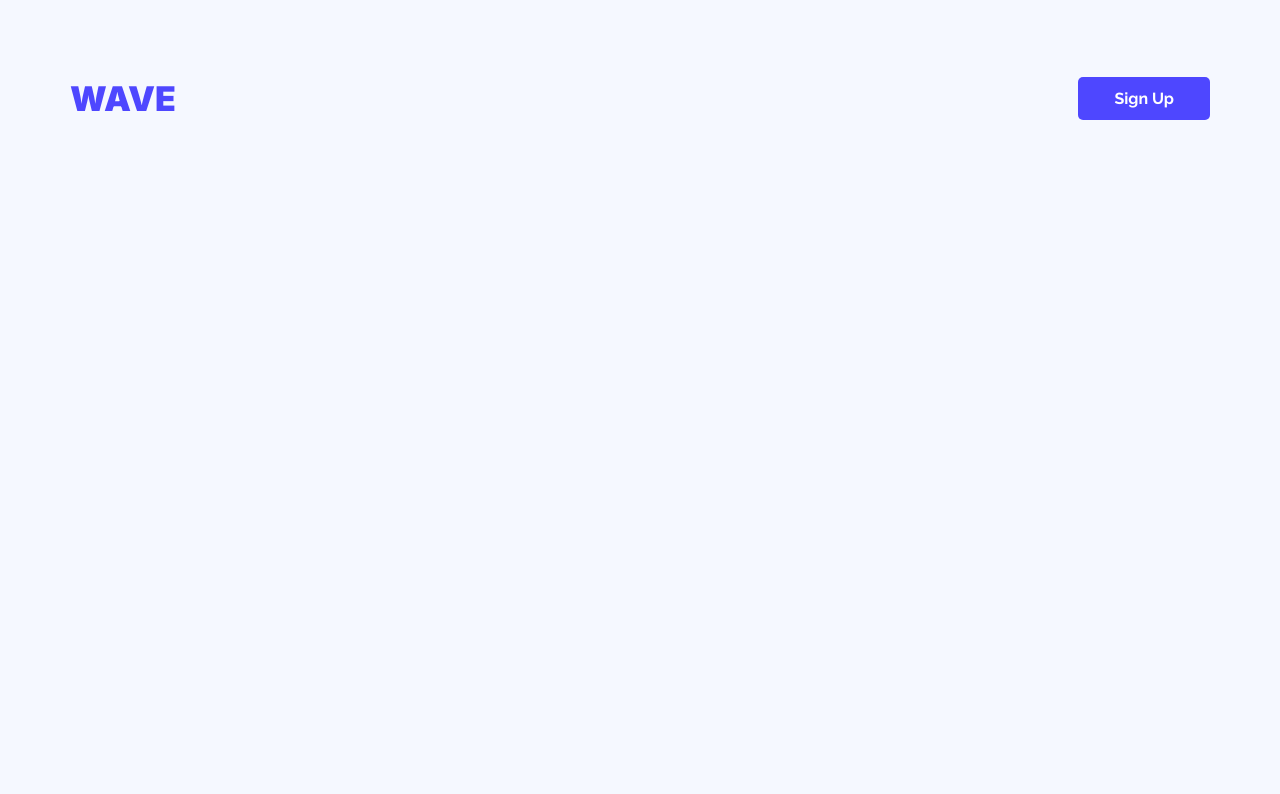
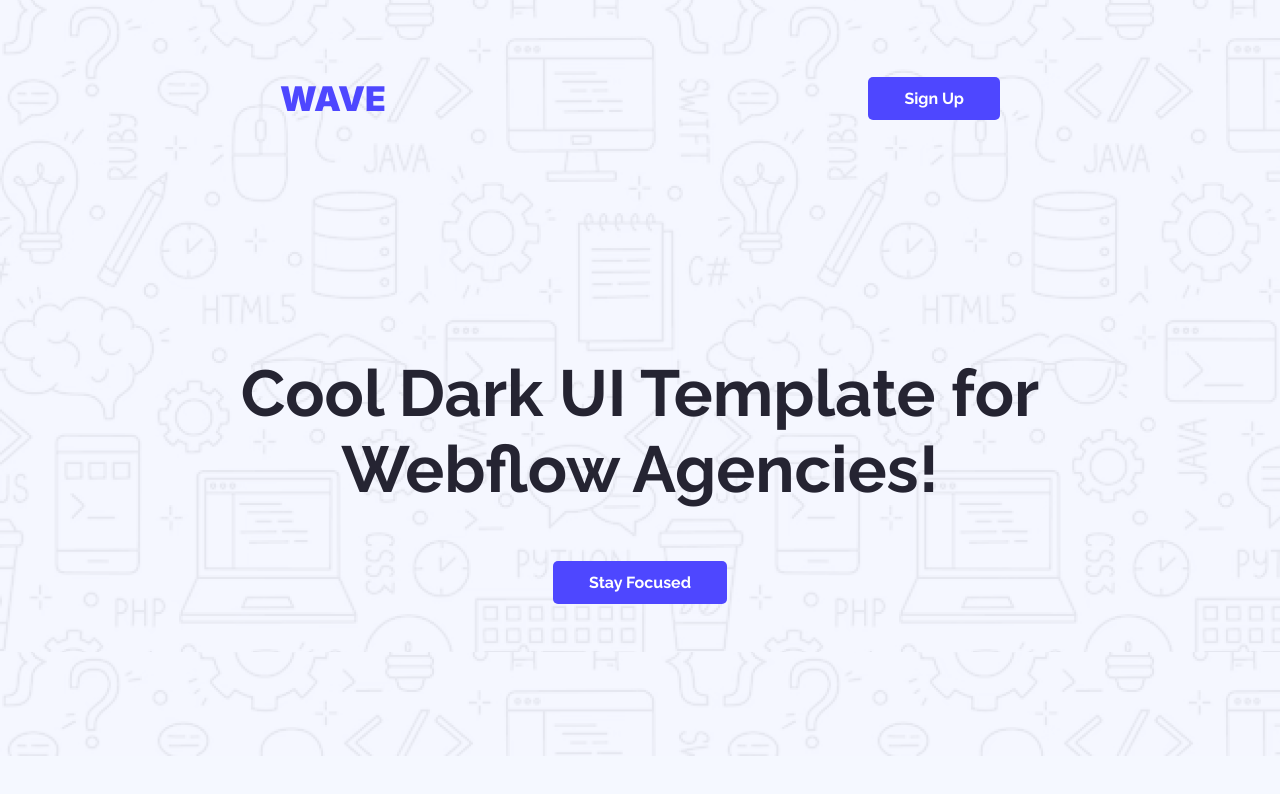
Before and after one commit to rahmanefti/my-first-assignment, a plain HTML site: page index.html in a window 1280 px wide. Drawn offline with Linux system fonts and the light colour scheme.

Commit message:
added banner and modified navbar

```diff
--- a/index.html
+++ b/index.html
@@ -15,6 +15,10 @@
          <h1 class="nav-logo">WAVE</h1>
          <button class="nav-btn"><a href="">Sign Up</a></button>
       </nav>
+      <section class="banner">
+         <h2 class="banner-title">Cool Dark UI Template for <br>Webflow Agencies!</h2>
+         <button class="banner-btn"><a href="">Stay Focused</a></button>
+      </section>
    </header>
 
    <main>
--- a/styles/wave.css
+++ b/styles/wave.css
@@ -19,11 +19,19 @@ body{
    background-color: #F5F8FF;
 }
 
+/* Header Style */
+header{
+   background-image: url(../Assets/Hero-bg.png);
+
+}
+
 /* nav styles */
 .nav-logo{
    font-family: "Inter", sans-serif;
    font-size: 34px;
    font-weight: 900;
+
+   margin-left: 280px;
 
    color: #4E47FF;
 }
@@ -32,6 +40,7 @@ body{
    font-family: "Raleway", sans-serif;
    font-size: 16px;
    font-weight: 700;
+
 
    text-decoration: none;
    color: white;
@@ -42,7 +51,7 @@ body{
 
    border: none;
    border-radius: 5px;
-
+   margin-right: 280px;
    padding: 12px 36px;
 }
 
@@ -51,7 +60,38 @@ body{
    justify-content: space-between;
    align-items: center;
 
-   max-width: 1140px;
+   /* max-width: 1140px; */
    margin: 0px auto 158px auto;
    padding: 50px 0px;
 }
+
+/* Banner Style */
+.banner-title{
+   color: #252432;
+
+   font-family: "Raleway", sans-serif;
+   font-size: 65px;
+   font-weight: 700;
+
+
+}
+.banner-btn a{
+   font-family: "Raleway", sans-serif;
+   font-size: 16px;
+   font-weight: 700;
+
+   text-decoration: none;
+   color: white;
+}
+.banner-btn{
+   background-color: #4E47FF;
+
+   border: none;
+   border-radius: 5px;
+   padding: 12px 36px;
+   margin-bottom: 152px;
+}
+.banner{
+   text-align: center;
+   margin: 0px auto 152px auto;
+}
```
